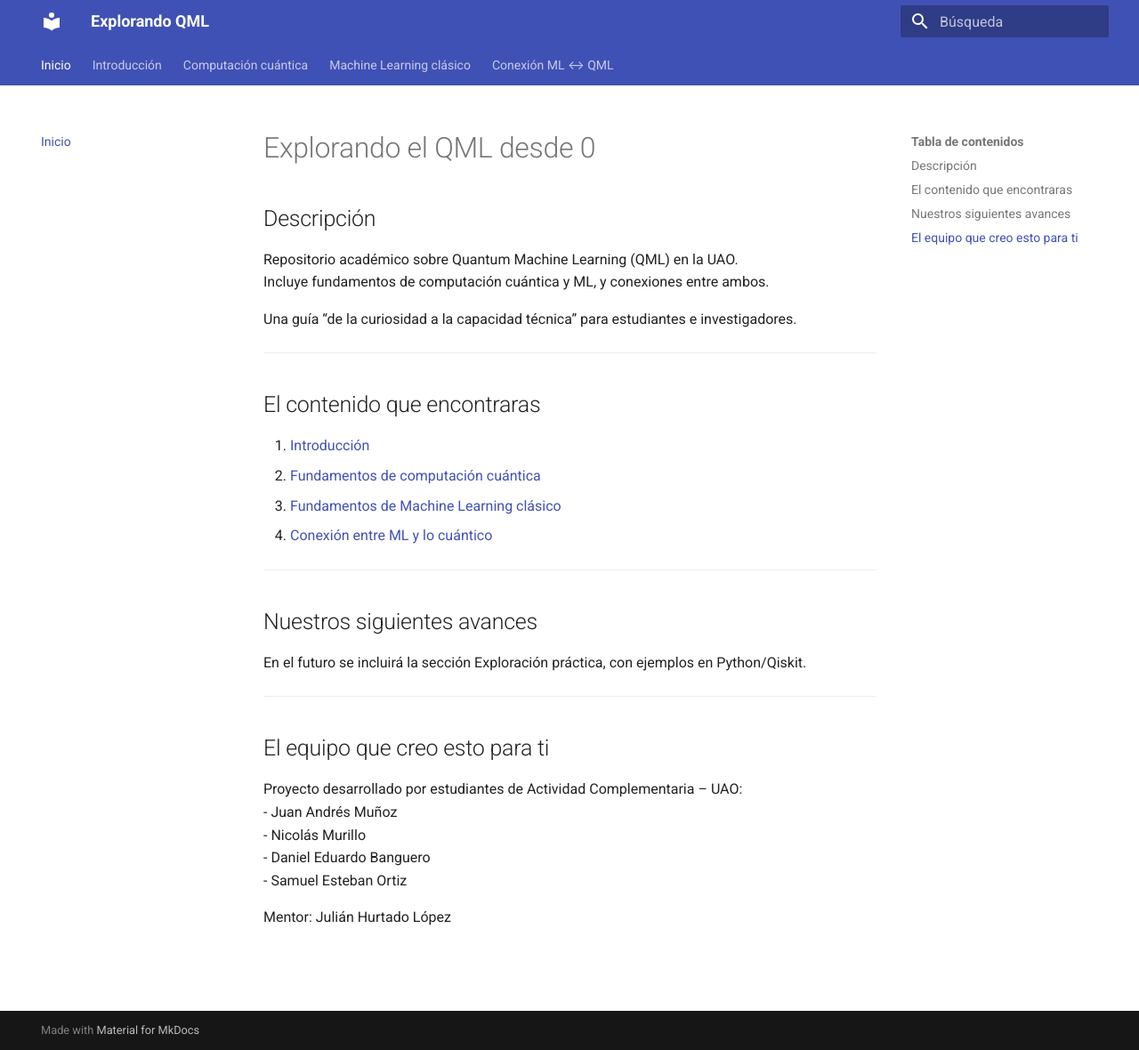
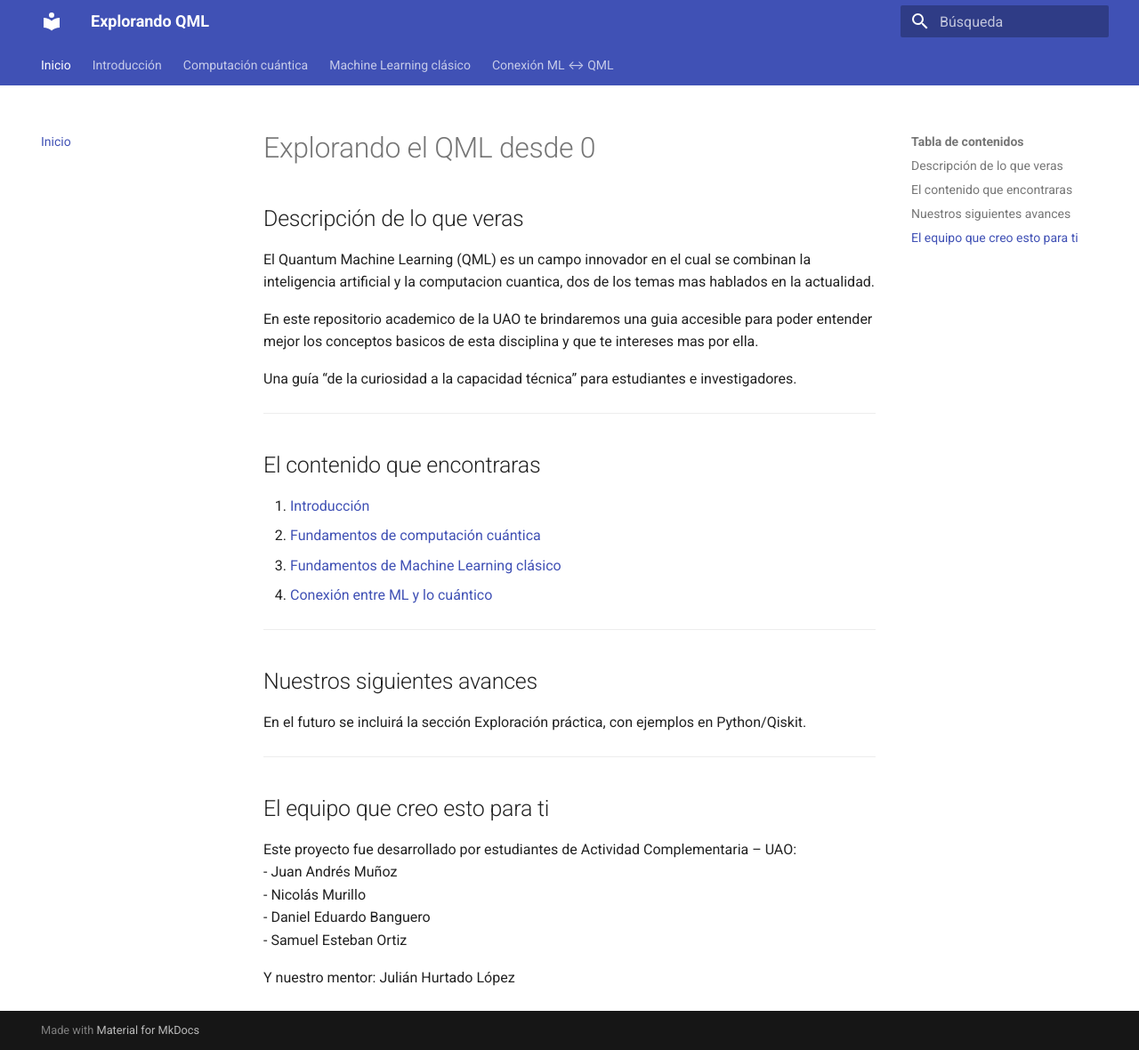
Before and after one commit to jameusk1028/Explorando-el-QML-desde-0, an MkDocs documentation site: the page built from docs/index.md, in a window 1280 px wide and 1180 px high. Shown: the whole window at 89% size. Built offline with MkDocs 1.6.1 and Material for MkDocs 9.7.7, drawn with Linux system fonts in a browser that asks for light colours.

Commit message:
Enhance description and team acknowledgment in index.md
Updated the description section for clarity and added more context about Quantum Machine Learning. Revised team acknowledgment for improved readability.

```diff
--- a/docs/index.md
+++ b/docs/index.md
@@ -1,9 +1,10 @@
 # Explorando el QML desde 0
 
-## Descripción
+## Descripción de lo que veras
 
-Repositorio académico sobre Quantum Machine Learning (QML) en la UAO.
-Incluye fundamentos de computación cuántica y ML, y conexiones entre ambos.
+El Quantum Machine Learning (QML) es un campo innovador en el cual se combinan la inteligencia artificial y la computacion cuantica, dos de los temas mas hablados en la actualidad.
+
+En este repositorio academico de la UAO te brindaremos una guia accesible para poder entender mejor los conceptos basicos de esta disciplina y que te intereses mas por ella.
 
 Una guía “de la curiosidad a la capacidad técnica” para estudiantes e investigadores.
 
@@ -23,10 +24,10 @@ En el futuro se incluirá la sección Exploración práctica, con ejemplos en Py
 ---
 
 ## El equipo que creo esto para ti
-Proyecto desarrollado por estudiantes de Actividad Complementaria – UAO:
+Este proyecto fue desarrollado por estudiantes de Actividad Complementaria – UAO:
 - Juan Andrés Muñoz
 - Nicolás Murillo
 - Daniel Eduardo Banguero
 - Samuel Esteban Ortiz
 
-Mentor: Julián Hurtado López
+Y nuestro mentor: Julián Hurtado López
```
